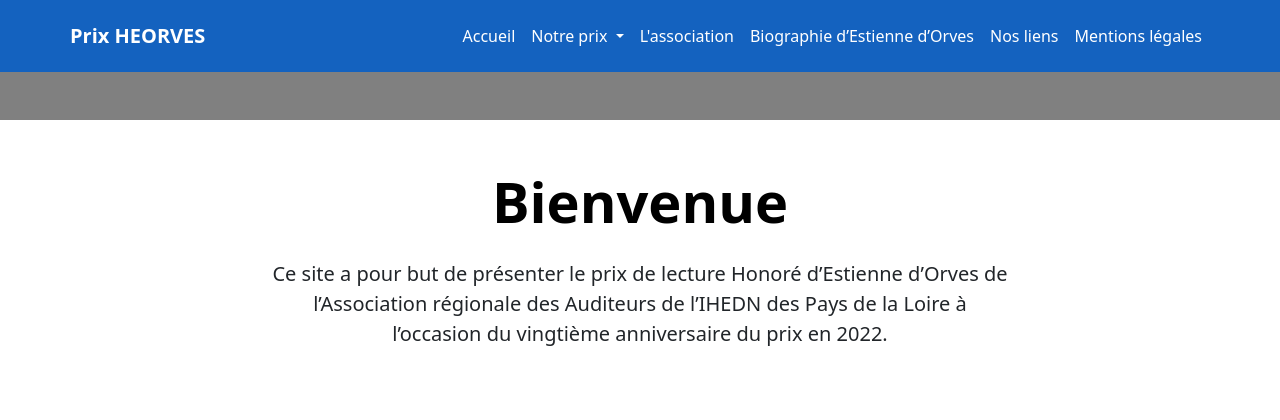
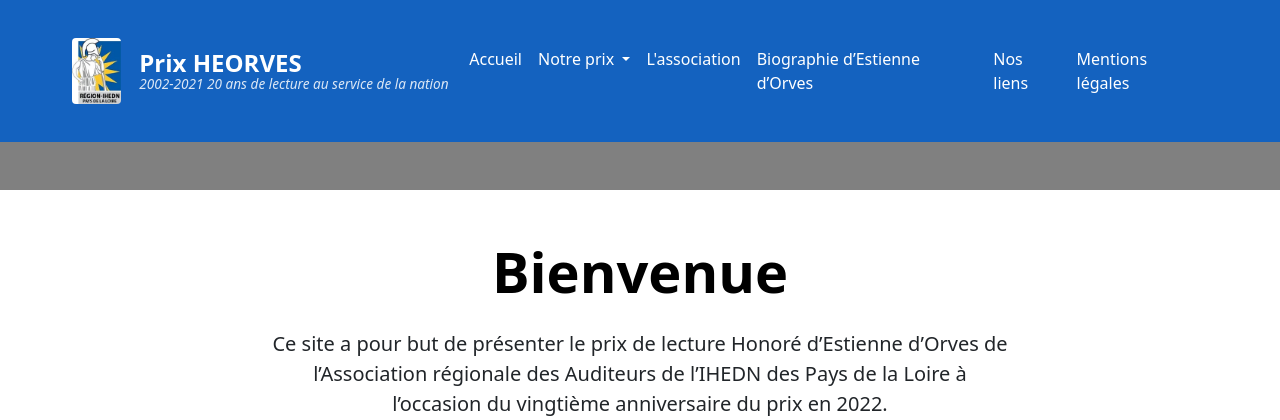
Before and after one commit to pascalb44/heorvesLaravelStrapi, a Laravel app: page / in a window 1280 px wide. Shown: the top 420 px of the page. Run offline with Laravel 12, Linux system fonts and the light colour scheme; style sheets or scripts are compiled from the project's sources.

Commit message:
add logo and subtitle with style

```diff
--- a/heorveLaravel/resources/css/app.css
+++ b/heorveLaravel/resources/css/app.css
@@ -46,6 +46,36 @@ img {
 }
 
 
+/* ===== Logo du header ===== */
+
+.brand-logo {
+    height: 70px;
+    /* le logo s'adapte en hauteur, garde ses proportions */
+    width: auto;
+    border-radius: 6px;
+    /* coins légèrement arrondis, facultatif */
+    object-fit: contain;
+    /* fond blanc : le logo JPG reste lisible sur le fond coloré du header */
+    padding: 2px;
+}
+
+/* titre + sous-titre */
+
+.brand-texts {
+    line-height: 1.2;
+}
+
+.brand-title {
+    font-size: 1.5rem;
+    line-height: 1.1;
+}
+
+.brand-tagline {
+    font-size: 0.85rem;
+    font-style: italic;
+    opacity: 0.85;
+}
+
 /* nav du header */
 
 .nav-custom {
@@ -78,7 +108,8 @@ img {
     text-decoration: none;
 }
 
-/* pages details des livers */
+
+/* pages details des livres */
 
 .fs-5-5 {
     font-size: 1.125rem;
@@ -110,7 +141,6 @@ img {
     border-radius: 6px;
     font-size: 20px;
 }
-
 
 
 
--- a/heorveLaravel/resources/views/layouts/partials/header.blade.php
+++ b/heorveLaravel/resources/views/layouts/partials/header.blade.php
@@ -1,7 +1,11 @@
 <header class="nav-custom shadow-sm">
     <nav class="navbar navbar-expand-lg navbar-light container py-3 ">
-        <a class="navbar-brand" href="{{ route('home') }}">
-            <span class="fw-bold text-white">Prix HEORVES</span>
+        <a class="navbar-brand d-flex align-items-center gap-3" href="{{ route('home') }}">
+            <img src="{{ asset('images/logo-ihedn-paysdelaloire.jpg') }}" alt="Logo de l'association IHEDN Pays de la Loire" class="brand-logo">
+            <span class="d-flex flex-column brand-texts">
+                <span class="fw-bold text-white brand-title">Prix HEORVES</span>
+                <span class="text-white brand-tagline">2002-2021 20 ans de lecture au service de la nation</span>
+            </span>
         </a>
         <button class="navbar-toggler" type="button" data-bs-toggle="collapse" data-bs-target="#navbarNav">
             <span class="navbar-toggler-icon"></span>
```
